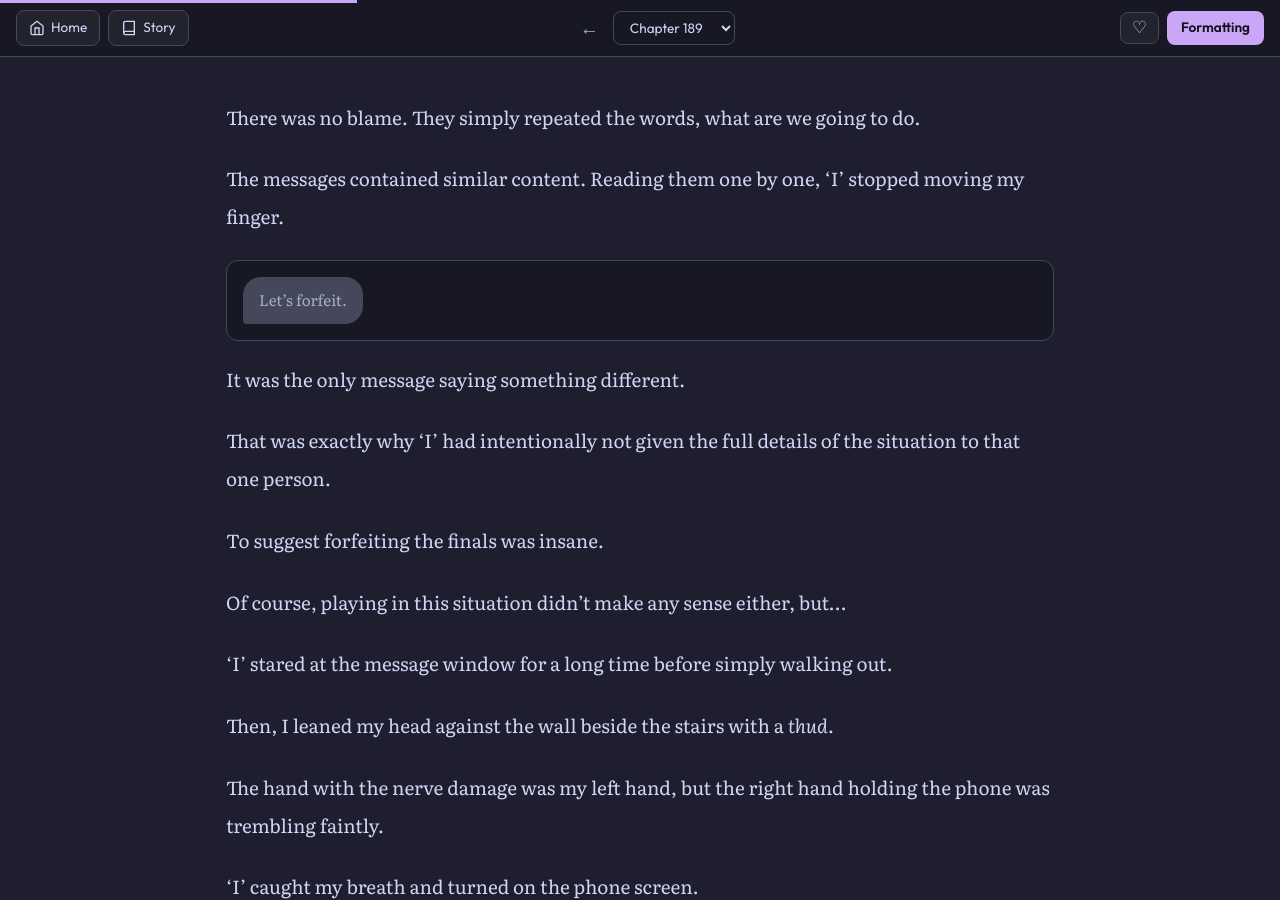
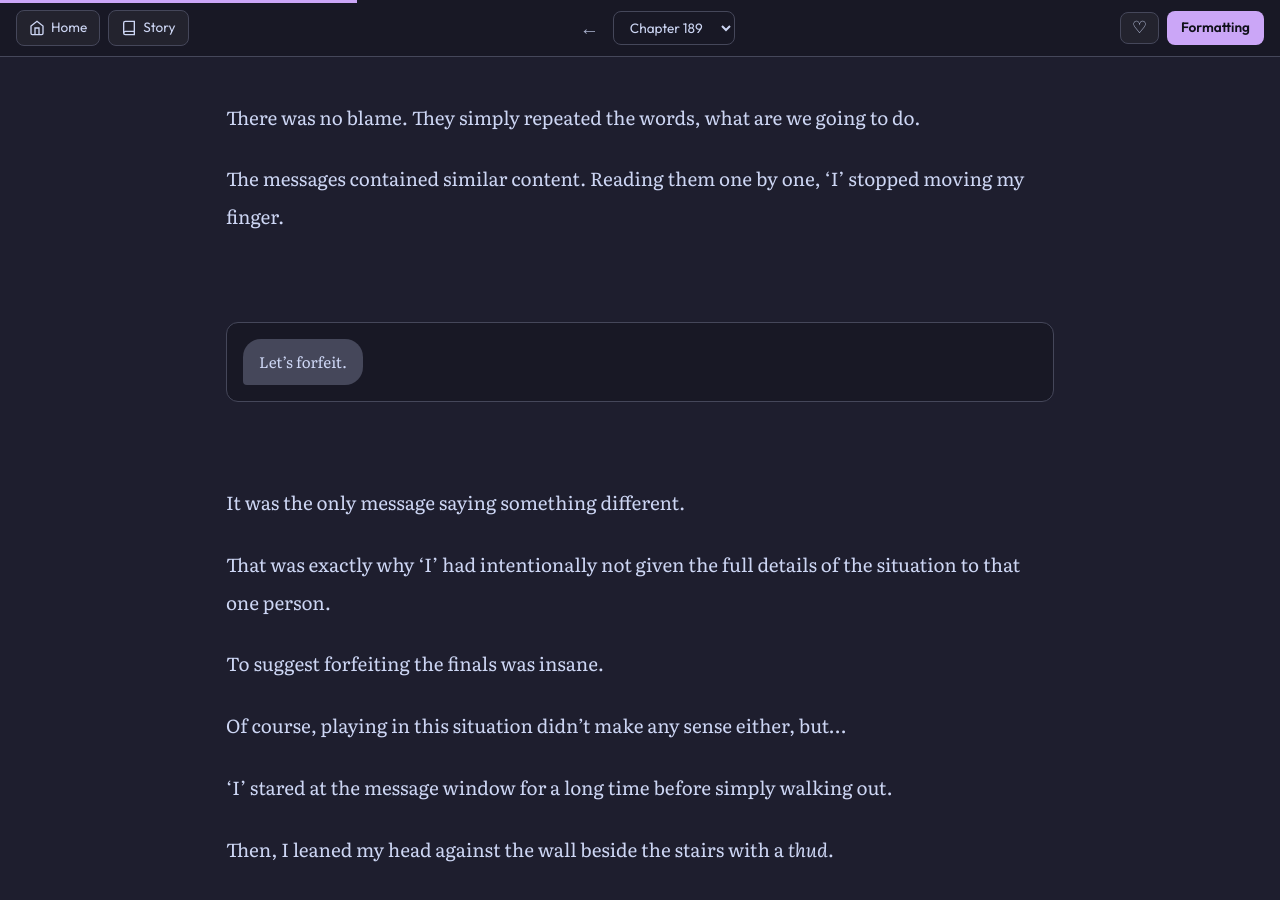
Before and after one commit to soleumn/soleumn.github.io, a Jekyll site: the page built from _chapters/eoshinki/ch189.md, in a window 1280 px wide and 900 px high, scrolled down 5210 px. Built offline with Jekyll 4.4.1, drawn with Linux system fonts in a browser that asks for light colours; some web fonts are replaced; comment, search, counter and statistics services are not loaded.

Commit message:
Edit Chapter 189 (via site)

```diff
--- a/_chapters/eoshinki/ch189.md
+++ b/_chapters/eoshinki/ch189.md
@@ -154,14 +154,17 @@ There was no blame. They simply repeated the words, what are we going to do.
 
 The messages contained similar content. Reading them one by one, ‘I’ stopped moving my finger.
 
+<br>
 
 <div class="chat-container">
 
-<div class="chat-msg received" style="color: var(--texto-secundario) !important;">
+<div class="chat-msg received">
 Let’s forfeit.
 </div>
 
 </div>
+
+<br>
 
 It was the only message saying something different.
 
@@ -181,6 +184,8 @@ The hand with the nerve damage was my left hand, but the right hand holding the
 
 A new message had arrived in the meantime.
 
+<br>
+
 <div class="chat-container">
 
 <div class="chat-msg received" style="color: var(--texto-secundario) !important;">
@@ -188,6 +193,8 @@ Coach: Goyo, I’ve always told you, this is just a passing phase. If you play l
 </div>
 
 </div>
+
+<br>
 
 I didn't press it to check. Instead, ‘I’ opened the internet browser.
 
```
